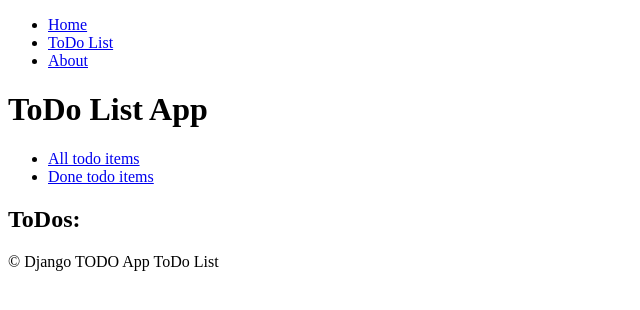
After one commit to lg71luda/my_django, a Django app: page /todos/ in a window 1280 px wide. The commit adds this page. Shown: the top 310 px of the page, without its empty margins (0-640 px from the left). Run offline with Django 5.2, Linux system fonts and the light colour scheme; data that the repository does not hold is empty.

Commit message:
Add detail.

```diff
--- a/my_django/Templates/components/navbar.html
+++ /dev/null
@@ -1,6 +0,0 @@
-<nav>
-  <ul>
-    <li><a href="#">Home</a></li>
-    <li><a href="#">About</a></li>
-  </ul>
-</nav>
--- a/my_django/my_django/settings.py
+++ b/my_django/my_django/settings.py
@@ -55,7 +55,7 @@ ROOT_URLCONF = 'my_django.urls'
 TEMPLATES = [
     {
         'BACKEND': 'django.template.backends.django.DjangoTemplates',
-        'DIRS': [BASE_DIR / 'Templates'],
+        'DIRS': [BASE_DIR / 'templates'],
         'APP_DIRS': True,
         'OPTIONS': {
             'context_processors': [
--- a/my_django/my_django/urls.py
+++ b/my_django/my_django/urls.py
@@ -15,10 +15,11 @@ Including another URLconf
     2. Add a URL to urlpatterns:  path('blog/', include('blog.urls'))
 """
 from django.contrib import admin
-from django.urls import path
+from django.urls import path, include
 from django.views.generic import TemplateView
 
 urlpatterns = [
-    path("", TemplateView.as_view(template_name="index.html")),
-    path('admin/', admin.site.urls),
+    path("", TemplateView.as_view(template_name="index.html"), name="index"),
+    path("todos/", include("todo_list.urls")),
+    path("admin/", admin.site.urls),
 ]
--- a/my_django/Templates/base.html
+++ b/my_django/templates/base.html
@@ -12,7 +12,9 @@
   Base Body
 {% endblock body%}
 <footer>
-  &copy; Django
+  &copy; Django TODO App
+  {% block footer %}
+  {% endblock %}
 </footer>
 </body>
 </html>
--- /dev/null
+++ b/my_django/templates/components/navbar.html
@@ -0,0 +1,7 @@
+<nav>
+  <ul>
+    <li><a href="{% url 'index' %}">Home</a></li>
+    <li><a href="{% url 'todo_list:index' %}">ToDo List</a></li>
+    <li><a href="#">About</a></li>
+  </ul>
+</nav>
--- a/my_django/todo_list/models.py
+++ b/my_django/todo_list/models.py
@@ -2,6 +2,7 @@ from django.db import models
 
 class ToDoItem(models.Model):
     class Meta:
+        ordering = ('id', )
         verbose_name = 'ToDo Item'
     title = models.CharField(max_length=250)
     done = models.BooleanField(default=False)
--- /dev/null
+++ b/my_django/todo_list/templates/todo_list/base.html
@@ -0,0 +1,5 @@
+{% extends 'base.html' %}
+
+{% block footer %}
+  ToDo List
+{% endblock %}
--- /dev/null
+++ b/my_django/todo_list/templates/todo_list/components/todo_items_list.html
@@ -0,0 +1,14 @@
+<ul>
+  {% for todo_item in object_list %}
+    <li>
+      <a href="{% url 'todo_list:detail' pk=todo_item.pk %}">
+        {{ todo_item.title }}
+        {% if todo_item.done %}
+          ✅
+        {% else %}
+          ❌
+        {% endif %}
+      </a>
+    </li>
+  {% endfor %}
+</ul>
--- /dev/null
+++ b/my_django/todo_list/templates/todo_list/index.html
@@ -0,0 +1,15 @@
+{% extends 'todo_list/base.html' %}
+
+{% block title %}
+  ToDo List App
+{% endblock %}
+
+{% block body %}
+  <h1>ToDo List App</h1>
+  <ul>
+    <li><a href="{% url 'todo_list:list' %}">All todo items</a></li>
+    <li><a href="{% url 'todo_list:done' %}">Done todo items</a></li>
+  </ul>
+  <h2>ToDos:</h2>
+  {% include 'todo_list/components/todo_items_list.html' %}
+{% endblock %}
--- /dev/null
+++ b/my_django/todo_list/urls.py
@@ -0,0 +1,17 @@
+
+from django.contrib import admin
+from django.urls import path, include
+from django.views.generic import TemplateView
+
+from . import views
+
+app_name = "todo_list"
+
+urlpatterns = [
+    # path("", views.index_view, name="index"),
+    # path("", views.ToDoListIndexView.as_view(), name="index"),
+    path("", views.ToDoListIndexView.as_view(), name="index"),
+    path("<int:pk>/", views.ToDoDetailView.as_view(), name="detail"),
+    path("list/", views.ToDoListView.as_view(), name="list"),
+    path("done/", views.ToDoListDoneView.as_view(), name="done"),
+]
--- a/my_django/todo_list/views.py
+++ b/my_django/todo_list/views.py
@@ -1,3 +1,34 @@
+from django.http import (HttpRequest, HttpResponse, )
 from django.shortcuts import render
+from django.views.generic import (
+    ListView,
+    DetailView,
+)
 
-# Create your views here.
+from .models import ToDoItem
+
+
+def index_view(request: HttpRequest) -> HttpResponse:
+    todo_items = ToDoItem.objects.all()[:3]
+    return render(
+        request,
+        template_name='todo_list/index.html',
+        context={'todo_items': todo_items},
+    )
+
+
+class ToDoListIndexView(ListView):
+    template_name = 'todo_list/index.html'
+    queryset = ToDoItem.objects.all()[:3]
+
+
+class ToDoListView(ListView):
+    model = ToDoItem
+
+
+class ToDoListDoneView(ListView):
+    queryset = ToDoItem.objects.filter(done=True).all()
+
+
+class ToDoDetailView(DetailView):
+    model = ToDoItem
```
Also changed, not shown: my_django/todo_list/templates/todo_list/todoitem_detail.html (added, +13 -0 lines), my_django/todo_list/templates/todo_list/todoitem_list.html (added, +10 -0 lines), my_django/templates/index.html (renamed from my_django/Templates/index.html).
